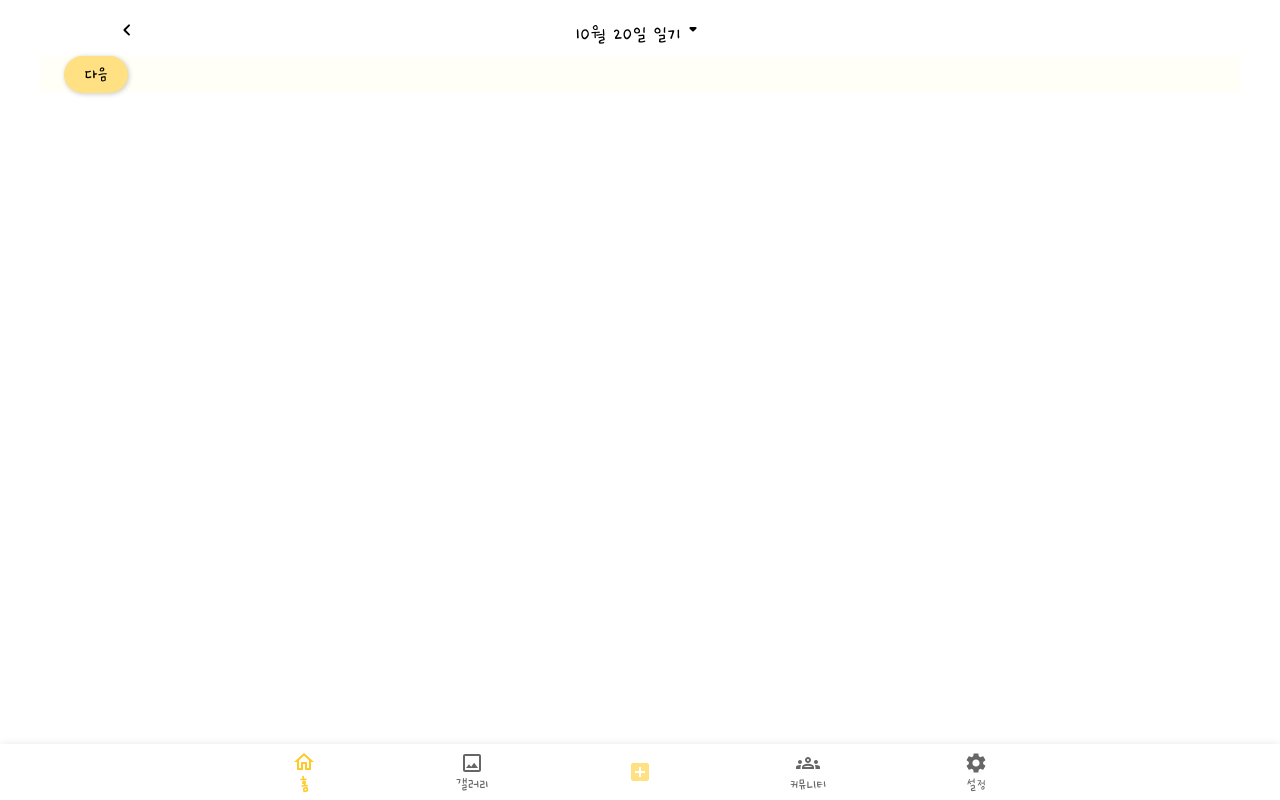
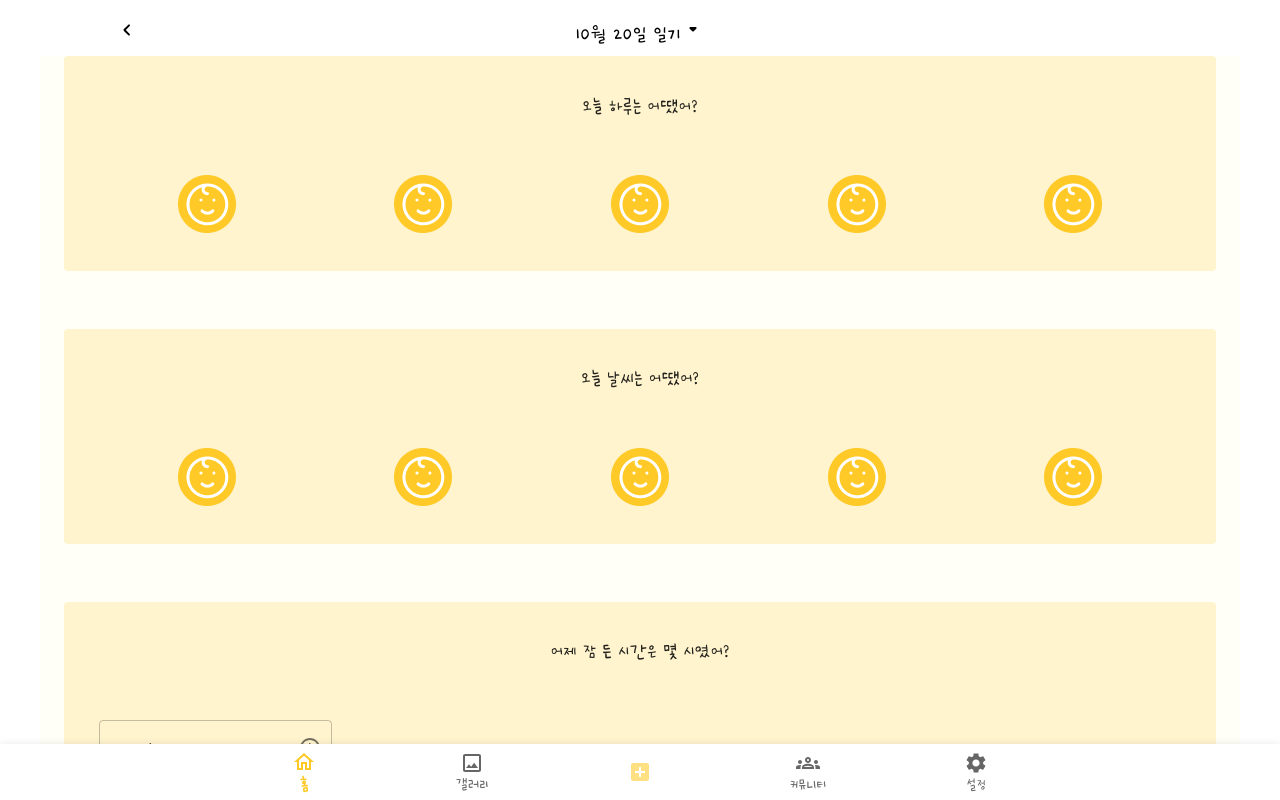
Before and after one commit to 0atx/GEURIME, a React (Create React App) app in the folder frontend/geurime/: page /registdiary in a window 1280 px wide. Shown: the top 800 px of the page. Built offline with nearby package versions, Linux system fonts and the light colour scheme.

Commit message:
Feat: 일기등록 질문 레이아웃 추가

```diff
--- a/frontend/geurime/package.json
+++ b/frontend/geurime/package.json
@@ -9,12 +9,15 @@
     "@mui/lab": "^5.0.0-alpha.104",
     "@mui/material": "^5.10.10",
     "@mui/styled-engine-sc": "^5.10.6",
+    "@mui/x-date-pickers": "^5.0.6",
     "@react-three/drei": "^9.37.1",
     "@react-three/fiber": "^8.8.10",
     "@testing-library/jest-dom": "^5.16.5",
     "@testing-library/react": "^13.4.0",
     "@testing-library/user-event": "^13.5.0",
     "aos": "^2.3.4",
+    "date-fns": "^2.29.3",
+    "dayjs": "^1.11.6",
     "history": "^5.3.0",
     "moment": "^2.29.4",
     "react": "^18.2.0",
@@ -22,6 +25,7 @@
     "react-dom": "^18.2.0",
     "react-router-dom": "^6.4.2",
     "react-scripts": "5.0.1",
+    "react-time-picker": "^5.0.0",
     "styled-components": "^5.3.6",
     "three": "^0.145.0",
     "web-vitals": "^2.1.4"
--- a/frontend/geurime/src/pages/diary/RegistDiary.js
+++ b/frontend/geurime/src/pages/diary/RegistDiary.js
@@ -7,14 +7,31 @@ import { useState, useEffect, useRef, Suspense } from "react";
 import BackMenu from "components/nav/BackMenu";
 import NavBar from "components/nav/NavBar";
 import RegistDiaryModal from "components/modal/RegistDiaryModal";
-import { Container, Dialog, DialogTitle, DialogActions } from "@mui/material";
+import {
+  Container,
+  Grid,
+  Dialog,
+  DialogTitle,
+  DialogActions,
+  Paper,
+  Typography,
+  TextField,
+} from "@mui/material";
 import Calendar from "react-calendar";
 import "./Calendar.css";
 import moment from "moment";
 import Button from "components/common/Btn.js";
+import styled from "styled-components";
+// timepicker
+import { AdapterDayjs } from "@mui/x-date-pickers/AdapterDayjs";
+import { LocalizationProvider } from "@mui/x-date-pickers/LocalizationProvider";
+import TimePicker from "react-time-picker";
+import { DesktopTimePicker } from "@mui/x-date-pickers/DesktopTimePicker";
+import { CalendarPicker, koKR } from "@mui/x-date-pickers";
+import koLocale from "date-fns/locale/bg";
 // three.js
 import { Canvas } from "@react-three/fiber";
-import { OrbitControls, useGLTF } from "@react-three/drei";
+import { Center, OrbitControls, useGLTF } from "@react-three/drei";
 import { useLoader } from "@react-three/fiber";
 import { GLTFLoader } from "three/examples/jsm/loaders/GLTFLoader";
 import * as THREE from "three";
@@ -32,6 +49,10 @@ export default function RegistDiary({}) {
   );
   // 캘린더 열기
   const [calOpen, setCalOpen] = useState(false);
+  // 어제 잠 든 시간
+  const [sleep, setSleep] = useState();
+  // 오늘 일어난 시간
+  const [getup, setGetup] = useState();
 
   // 등록완료 모달 닫기
   const handleClose = () => {
@@ -102,6 +123,24 @@ export default function RegistDiary({}) {
   //     renderer.render(scene, camera);
   //   });
 
+  // Paper css
+  const StyledPaper = styled(Paper)`
+    && {
+      padding: 3%;
+      margin-bottom: 5%;
+      background-color: #fff4ce;
+    }
+  `;
+
+  // Typography css
+  const StyledTypography = styled(Typography)`
+    && {
+      text-align: center;
+      margin-bottom: 5%;
+      font-size: 2.5vh;
+    }
+  `;
+
   return (
     <div>
       {/* 캘린더 모달 */}
@@ -141,7 +180,88 @@ export default function RegistDiary({}) {
             title={title}
             clickTitle={openCal}
           ></BackMenu>
+          {/* 기분 질문 */}
+          <StyledPaper elevation={0}>
+            <StyledTypography>오늘 하루는 어땠어?</StyledTypography>
+            <Grid container sx={{ textAlign: "center" }}>
+              <Grid item xs={2.4}>
+                <img src="assets/icon/default_profile.png" />
+              </Grid>
+              <Grid item xs={2.4}>
+                <img src="assets/icon/default_profile.png" />
+              </Grid>
+              <Grid item xs={2.4}>
+                <img src="assets/icon/default_profile.png" />
+              </Grid>
+              <Grid item xs={2.4}>
+                <img src="assets/icon/default_profile.png" />
+              </Grid>
+              <Grid item xs={2.4}>
+                <img src="assets/icon/default_profile.png" />
+              </Grid>
+            </Grid>
+          </StyledPaper>
+          {/* 날씨 질문 */}
+          <StyledPaper elevation={0}>
+            <StyledTypography>오늘 날씨는 어땠어?</StyledTypography>
+            <Grid container sx={{ textAlign: "center" }}>
+              <Grid item xs={2.4}>
+                <img src="assets/icon/default_profile.png" />
+              </Grid>
+              <Grid item xs={2.4}>
+                <img src="assets/icon/default_profile.png" />
+              </Grid>
+              <Grid item xs={2.4}>
+                <img src="assets/icon/default_profile.png" />
+              </Grid>
+              <Grid item xs={2.4}>
+                <img src="assets/icon/default_profile.png" />
+              </Grid>
+              <Grid item xs={2.4}>
+                <img src="assets/icon/default_profile.png" />
+              </Grid>
+            </Grid>
+          </StyledPaper>
+          {/* 잠든 시간  질문 */}
+          <StyledPaper elevation={0}>
+            <StyledTypography>어제 잠 든 시간은 몇 시였어?</StyledTypography>
+            <LocalizationProvider
+              dateAdapter={AdapterDayjs}
+              // adapterLocale={koLocale}
+              // localeText={
+              //   koKR.components.MuiLocalizationProvider.defaultProps.localeText
+              // }
+            >
+              <DesktopTimePicker
+                value={sleep}
+                onChange={(newValue) => {
+                  setSleep(newValue);
+                }}
+                renderInput={(params) => <TextField {...params} />}
+              />
+            </LocalizationProvider>
+          </StyledPaper>
+          {/* 일어난 시간 질문 */}
+          <StyledPaper elevation={0}>
+            <StyledTypography>오늘 일어난 시간은 몇 시였어?</StyledTypography>
+            <LocalizationProvider
+              dateAdapter={AdapterDayjs}
+              // adapterLocale={koLocale}
+              // localeText={
+              //   koKR.components.MuiLocalizationProvider.defaultProps.localeText
+              // }
+            >
+              <DesktopTimePicker
+                value={sleep}
+                onChange={(newValue) => {
+                  setSleep(newValue);
+                }}
+                renderInput={(params) => <TextField {...params} />}
+              />
+            </LocalizationProvider>
+          </StyledPaper>
           <Button
+            width="100px"
             onClick={() => {
               setType("write");
             }}
```
Also changed, not shown: 1 other file (tests, documents, lock files or other folders).
